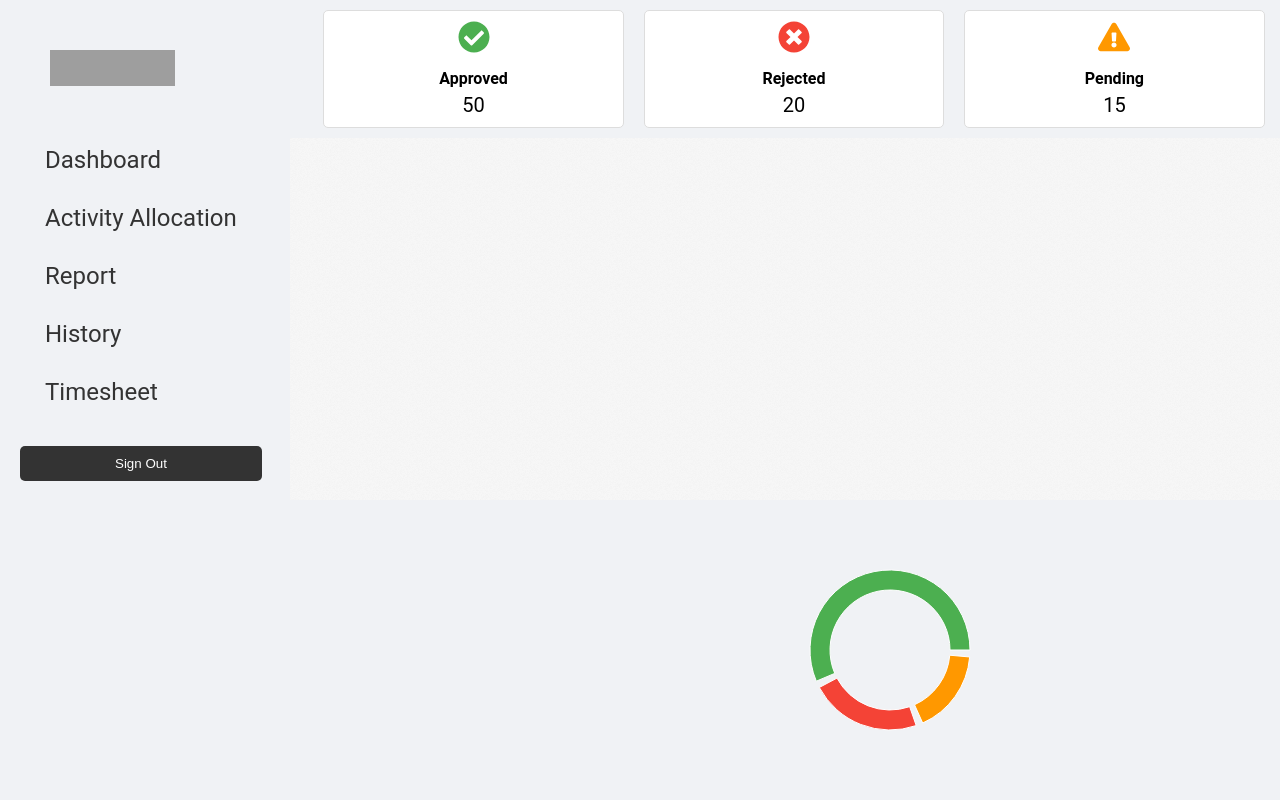
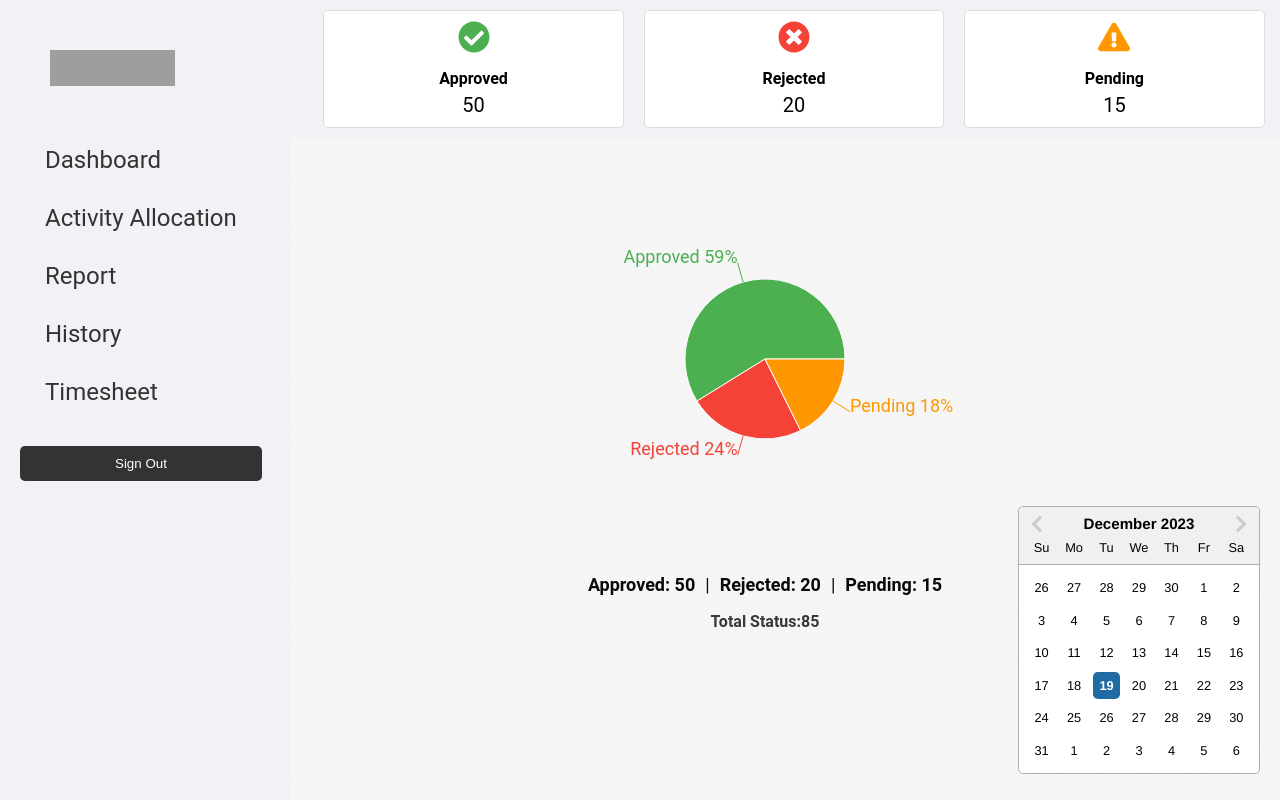
Before and after one commit to Pr776/Manager_System, a React (Create React App) app in the folder Frontend_Manager/tm/: page /dashboard in a window 1280 px wide. Built offline with nearby package versions, Linux system fonts and the light colour scheme; grey boxes are pictures that could not be loaded; the HTML template or start-up script is replaced by a standard one.

Commit message:
Dashboard one page complete

```diff
--- a/Frontend_Manager/tm/package.json
+++ b/Frontend_Manager/tm/package.json
@@ -16,9 +16,10 @@
     "css-loader": "^6.8.1",
     "react": "^18.2.0",
     "react-chartjs-2": "^5.2.0",
+    "react-datepicker": "^4.25.0",
     "react-dom": "^18.2.0",
     "react-icons": "^5.0.1",
-    "react-router-dom": "^6.21.1",
+    "react-router-dom": "^6.21.3",
     "react-scripts": "5.0.1",
     "recharts": "^2.10.4",
     "sass": "^1.69.5",
--- a/Frontend_Manager/tm/src/App.css
+++ b/Frontend_Manager/tm/src/App.css
@@ -1,6 +1,5 @@
 .App {
   text-align: center;
-  /* background-color: #f0f2f5; */
 }
 
 .App-logo {
--- a/Frontend_Manager/tm/src/Components/Dashboard.js
+++ b/Frontend_Manager/tm/src/Components/Dashboard.js
@@ -1,7 +1,156 @@
+// import styled from "styled-components";
+// // import "recharts/dist/recharts.css";
+// import { Link, useNavigate } from "react-router-dom";
+// import { PieChart, Pie, Cell, ResponsiveContainer } from "recharts";
+// import React from "react";
+// import DatePicker from "react-datepicker";
+// import "react-datepicker/dist/react-datepicker.css";
+// import { useState } from "react";
+// import {
+//   FaCheckCircle,
+//   FaTimesCircle,
+//   FaExclamationTriangle,
+// } from "react-icons/fa";
+
+// const DashboardContainer = styled.div`
+//   display: flex;
+//   @media (max-width: 1080px) {
+//     width: 100%;
+//     left: 0;
+//   }
+// `;
+
+// const SidebarContainer = styled.div`
+//   background-color: #f0f2f5;
+//   width: 250px;
+//   height: 100vh;
+//   display: flex;
+//   flex-direction: column;
+//   align-items: flex-start; /* Align items to the left */
+//   padding: 20px;
+//   position: fixed;
+//   top: 0;
+//   left: 0;
+//   z-index: 1000; /* Ensure the sidebar is above other elements */
+//   /* box-shadow: 2px 0px 5px rgba(0, 0, 0, 0.1); Add shadow for a bit of depth */
+// `;
+
+// const LogoContainer = styled.div`
+//   display: flex;
+//   align-items: center;
+//   margin-bottom: 20px;
+// `;
+
+// const Logo = styled.img`
+//   width: 200px;
+//   height: 36px;
+//   margin-right: 10px;
+// `;
+
+// const CompanyName = styled.h1`
+//   font-size: 20px;
+//   font-weight: bold;
+//   color: #333;
+// `;
+
+// const MenuContainer = styled.ul`
+//   list-style: none;
+//   margin: 0;
+//   padding: 0;
+//   width: 100%;
+// `;
+
+// const MenuItem = styled.li`
+//   margin-bottom: 10px;
+// `;
+
+// const MenuLink = styled.a`
+//   display: flex;
+//   align-items: center;
+//   padding: 10px 15px;
+//   border-radius: 5px;
+//   text-decoration: none;
+//   color: #333;
+
+//   &:hover {
+//     background-color: #e0e4e8;
+//   }
+// `;
+
+// const MenuIcon = styled.i`
+//   margin-right: 10px;
+// `;
+
+// const FooterContainer = styled.div`
+//   display: flex;
+//   flex-direction: column; /* Adjust the direction to column */
+//   align-items: center;
+//   margin-top: auto;
+//   margin-top: 20px; /* Add some margin to the top */
+// `;
+
+// const SignOutButton = styled.button`
+//   background-color: #333;
+//   color: #fff;
+//   padding: 10px 95px;
+//   border: none;
+//   border-radius: 5px;
+//   cursor: pointer;
+// `;
+
+// const StatusContainer = styled.div`
+//   width: 85%;
+//   display: flex;
+//   justify-content: center;
+//   align-items: center;
+//   position: fixed;
+//   top: 0;
+//   left: 245px; /* Adjust the left position */
+//   background-color: #f0f2f5;
+//   padding: 10px;
+//   /* box-shadow: 0 2px 5px rgba(0, 0, 0, 0.1); */
+//   z-index: 1000;
+//   box-sizing: border-box;
+// `;
+
+// const StatusBox = styled.div`
+//   display: flex;
+//   flex-direction: column;
+//   align-items: center;
+//   justify-content: center;
+//   background-color: #fff;
+//   border: 1px solid #ddd;
+//   border-radius: 5px;
+//   padding: 10px;
+//   text-align: center;
+//   width: calc(30% - 20px);
+//   margin: 0 10px;
+//   box-sizing: border-box;
+// `;
+
+// const StatusTitle = styled.p`
+//   font-size: 16px;
+//   font-weight: bold;
+//   margin-bottom: 5px;
+// `;
+
+// const StatusCount = styled.span`
+//   font-size: 20px;
+// `;
+
+// const TotalStatusHeader = styled.h1`
+//   font-size: 16px;
+//   font-weight: bold;
+//   color: #333;
+//   margin-top: 15px;
+// `;
+
 import styled from "styled-components";
 import { Link, useNavigate } from "react-router-dom";
-import { PieChart, Pie, Cell, ResponsiveContainer } from "recharts";
-import React from "react";
+import { PieChart, Pie, Cell } from "recharts";
+import React, { useState } from "react";
+import DatePicker from "react-datepicker";
+import "react-datepicker/dist/react-datepicker.css";
 import {
   FaCheckCircle,
   FaTimesCircle,
@@ -10,21 +159,21 @@ import {
 
 const DashboardContainer = styled.div`
   display: flex;
+  flex-wrap: wrap; /* Allow the container to wrap items to the next line */
 `;
 
 const SidebarContainer = styled.div`
   background-color: #f0f2f5;
   width: 250px;
-  height: 100vh;
+  min-height: 100vh; /* Make sure the sidebar takes at least the full height */
   display: flex;
   flex-direction: column;
-  align-items: flex-start; /* Align items to the left */
+  align-items: flex-start;
   padding: 20px;
   position: fixed;
   top: 0;
   left: 0;
-  z-index: 1000; /* Ensure the sidebar is above other elements */
-  /* box-shadow: 2px 0px 5px rgba(0, 0, 0, 0.1); Add shadow for a bit of depth */
+  z-index: 1000;
 `;
 
 const LogoContainer = styled.div`
@@ -37,12 +186,6 @@ const Logo = styled.img`
   width: 200px;
   height: 36px;
   margin-right: 10px;
-`;
-
-const CompanyName = styled.h1`
-  font-size: 20px;
-  font-weight: bold;
-  color: #333;
 `;
 
 const MenuContainer = styled.ul`
@@ -75,10 +218,10 @@ const MenuIcon = styled.i`
 
 const FooterContainer = styled.div`
   display: flex;
-  flex-direction: column; /* Adjust the direction to column */
+  flex-direction: column;
   align-items: center;
   margin-top: auto;
-  margin-top: 20px; /* Add some margin to the top */
+  margin-top: 20px;
 `;
 
 const SignOutButton = styled.button`
@@ -97,15 +240,13 @@ const StatusContainer = styled.div`
   align-items: center;
   position: fixed;
   top: 0;
-  left: 250px; /* Adjust the left position */
+  left: 250px;
   background-color: #f0f2f5;
   padding: 10px;
-  /* box-shadow: 0 2px 5px rgba(0, 0, 0, 0.1); */
   z-index: 1000;
   box-sizing: border-box;
 
-  @media (max-width: 1080px) {
-    width: 100%;
+  @media (max-width: 768px) {
     left: 0;
   }
 `;
@@ -123,6 +264,11 @@ const StatusBox = styled.div`
   width: calc(30% - 20px);
   margin: 0 10px;
   box-sizing: border-box;
+
+  @media (max-width: 768px) {
+    width: 100%;
+    margin: 0 0 10px 0;
+  }
 `;
 
 const StatusTitle = styled.p`
@@ -135,25 +281,28 @@ const StatusCount = styled.span`
   font-size: 20px;
 `;
 
-const PieChartContainer = styled.div`
+const TotalStatusHeader = styled.h1`
+  font-size: 16px;
+  font-weight: bold;
+  color: #333;
+  margin-top: 15px;
+`;
+
+const DashboardContent = styled.div`
+  padding: 20px;
+  box-sizing: border-box;
+  flex: 1; /* Allow the content to grow and take remaining space */
+`;
+
+const ResponsiveDatePicker = styled(DatePicker)`
+  @media (max-width: 768px) {
     width: 100%;
-  height: 300px;
-  position: fixed;
-  bottom: 0;
-  left: 250px; /* Adjust the left position */
-  background-color: #f0f2f5;
-  padding: 10px;
-  z-index: 1000;
-  box-sizing: border-box;
-
-  @media (max-width: 1080px) {
-    width: 100%;
-    left: 0;
   }
 `;
 
 const Dashboard = ({ approvedCount, rejectedCount, pendingCount }) => {
   const navigate = useNavigate();
+  const [selectedDate, setSelectedDate] = useState(new Date());
 
   const data = [
     { name: "Approved", value: approvedCount },
@@ -232,23 +381,85 @@ const Dashboard = ({ approvedCount, rejectedCount, pendingCount }) => {
             <StatusCount>{pendingCount}</StatusCount>
           </StatusBox>
         </StatusContainer>
-        <PieChartContainer>
-          <ResponsiveContainer width="100%" height="100%">
-            <PieChart>
+        <div
+          style={{
+            marginLeft: "250px",
+            padding: "20px",
+            boxSizing: "border-box",
+          }}
+        >
+          {/* <h1>Total Status: {approvedCount + rejectedCount + pendingCount}</h1> */}
+
+          <PieChart width={400} height={400}>
             <Pie
               data={data}
-                innerRadius={60}
+              dataKey="value"
+              fontSize={18}
+              nameKey="name"
+              cx="50%"
+              cy="50%"
               outerRadius={80}
-                paddingAngle={5}
-                dataKey="value"
+              fill="#8884d8"
+              label={({ name, percent }) =>
+                `${name} ${(percent * 100).toFixed(0)}%`
+              }
             >
               {data.map((entry, index) => (
-                  <Cell key={`cell-${index}`} fill={COLORS[index]} />
+                <Cell
+                  key={`cell-${index}`}
+                  fill={COLORS[index % COLORS.length]}
+                />
               ))}
             </Pie>
           </PieChart>
-          </ResponsiveContainer>
-        </PieChartContainer>
+          <div style={{ textAlign: "center", marginTop: "10px" }}>
+            <span style={{ fontSize: "18px", fontWeight: "bold" }}>
+              Approved: {approvedCount}
+            </span>
+            <span
+              style={{
+                fontSize: "18px",
+                marginLeft: "10px",
+                marginRight: "10px",
+              }}
+            >
+              |
+            </span>
+            <span style={{ fontSize: "18px", fontWeight: "bold" }}>
+              Rejected: {rejectedCount}
+            </span>
+            <span
+              style={{
+                fontSize: "18px",
+                marginLeft: "10px",
+                marginRight: "10px",
+              }}
+            >
+              |
+            </span>
+            <span style={{ fontSize: "18px", fontWeight: "bold" }}>
+              Pending: {pendingCount}
+            </span>
+          </div>
+          <TotalStatusHeader>
+            Total Status:{approvedCount + rejectedCount + pendingCount}
+          </TotalStatusHeader>
+        </div>
+
+        <div
+          style={{
+            position: "fixed",
+            bottom: "20px",
+            right: "20px",
+            zIndex: 1000,
+          }}
+        >
+          <DatePicker
+            selected={selectedDate}
+            onChange={(date) => setSelectedDate(date)}
+            inline
+          />
+        </div>
       </DashboardContainer>
     </>
   );
```
Also changed, not shown: Frontend_Manager/tm/src/index.css (+5 -3 lines), 1 other file (tests, documents, lock files or other folders). Lines whose indentation alone changed are shown as unchanged.
